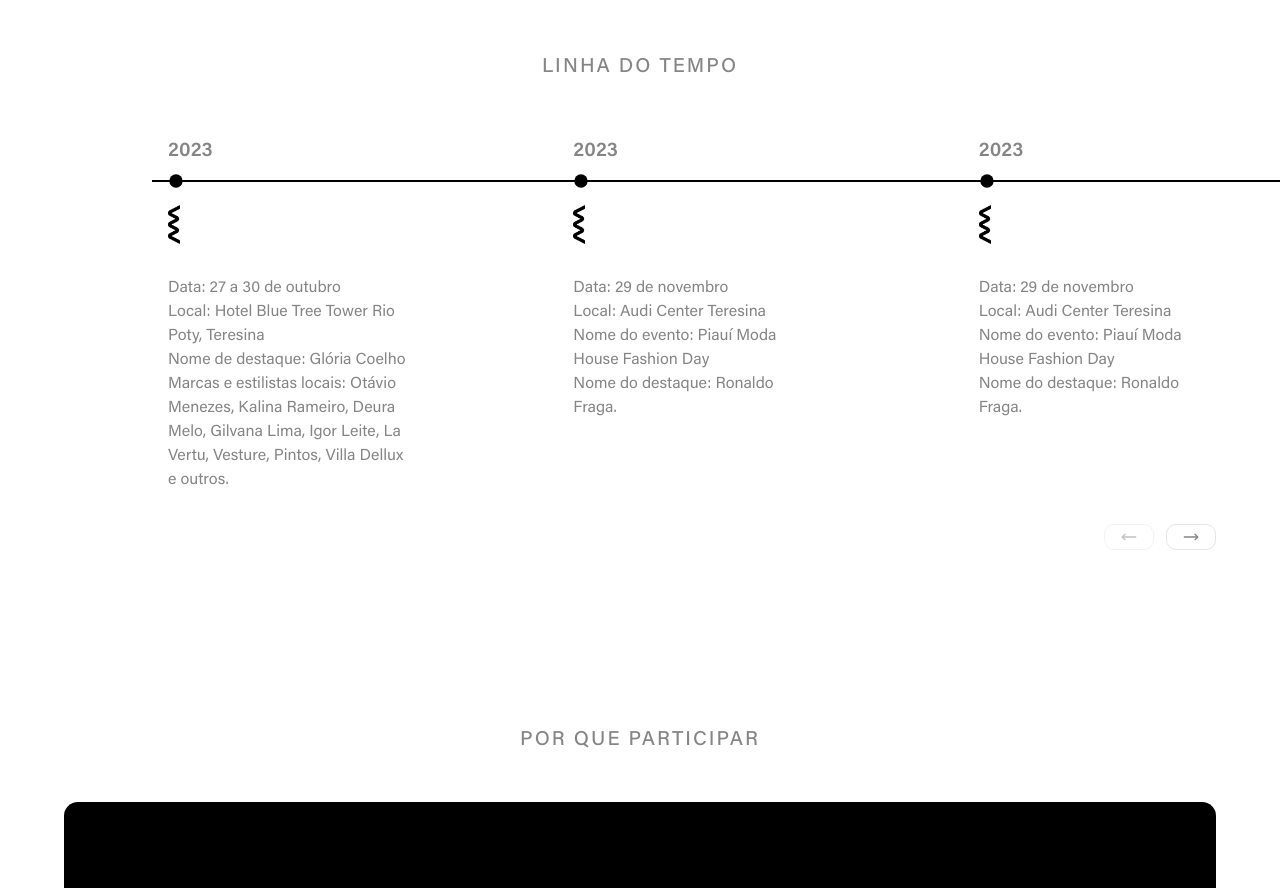
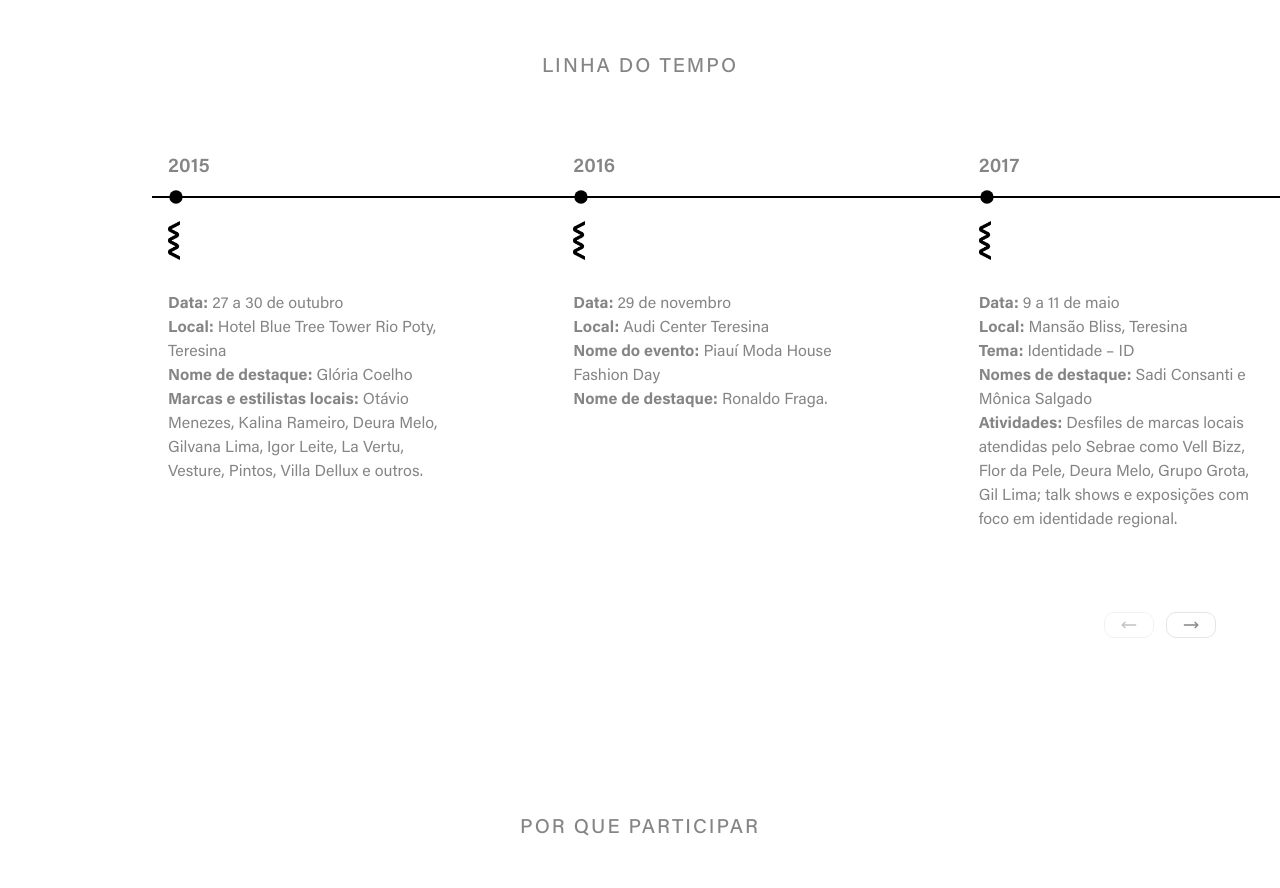
Before and after one commit to Act962/piaui-moda-house, a Next.js app: page / in a window 1280 px wide. Shown: the part 2920-3808 px from the top of the page. Built offline with nearby package versions, Linux system fonts and the light colour scheme.

Commit message:
Set info timeline

```diff
--- a/src/templates/home/sections/faq-section/faq-section.tsx
+++ b/src/templates/home/sections/faq-section/faq-section.tsx
@@ -1,29 +1,28 @@
 import { ItemHorizontal, ItemVertical } from "./item";
 
 const reasons = [
-  {
-    title: "Para marcas e designers",
-    description:
-      "Conexão com novos públicos, presença em mercados estratégicos e valorização da moda local.",
-  },
   {
     title: "Para Marcas e Designers",
     description:
       "Conexão com novos públicos, presença em mercados estratégicos e valorização da moda local.",
   },
   {
-    title: "Para Marcas e Designers",
+    title: "Para empresários, empreendedores e investidores",
     description:
-      "Conexão com novos públicos, presença em mercados estratégicos e valorização da moda local.",
+      "Alinhamento com os valores de inovação, diversidade e responsabilidade cultural.",
+  },
+  {
+    title: "Para os estudantes de moda",
+    description: "Acesso gratuito à cultura, à moda e a experiências únicas.",
   },
 ];
 
 const legacy = [
   {
-    description: "Geração de renda e visibilidade para criadores locais.",
+    description: "Geração de renda e visibilidade para criadores locais",
   },
   {
-    description: "Incentivo ao empreendedorismo e à inovação.",
+    description: "Incentivo ao empreendedorismo e à inovação",
   },
   {
     description:
--- a/src/templates/home/sections/schedule-section/schedule-section.tsx
+++ b/src/templates/home/sections/schedule-section/schedule-section.tsx
@@ -11,7 +11,7 @@ const schedules = [
     date: "30 de outubro",
     location: "Teresina - PI",
     description:
-      "Formação | Teresina Desfile de lançamento na capital com o melhor da moda regional.",
+      "Desfile de lançamento na capital com o melhor da moda regional.",
   },
   {
     date: "03 de novembro",
--- a/src/templates/home/sections/timeline-section/timeline-section.tsx
+++ b/src/templates/home/sections/timeline-section/timeline-section.tsx
@@ -3,34 +3,49 @@ import { Timeline } from "./timeline";
 
 const timeline = [
   {
-    date: "2023",
+    date: "2015",
     description:
-      "Data: 27 a 30 de outubro\nLocal: Hotel Blue Tree Tower Rio Poty, Teresina\nNome de destaque: Glória Coelho\nMarcas e estilistas locais: Otávio Menezes, Kalina Rameiro, Deura Melo, Gilvana Lima, Igor Leite, La Vertu, Vesture, Pintos, Villa Dellux e outros.",
+      "**Data:** 27 a 30 de outubro\n**Local:** Hotel Blue Tree Tower Rio Poty, Teresina\n**Nome de destaque:** Glória Coelho\n**Marcas e estilistas locais:** Otávio Menezes, Kalina Rameiro, Deura Melo, Gilvana Lima, Igor Leite, La Vertu, Vesture, Pintos, Villa Dellux e outros.",
+  },
+  {
+    date: "2016",
+    description:
+      "**Data:** 29 de novembro\n**Local:** Audi Center Teresina\n**Nome do evento:** Piauí Moda House Fashion Day\n**Nome de destaque:** Ronaldo Fraga.",
+  },
+  {
+    date: "2017",
+    description:
+      "**Data:** 9 a 11 de maio\n**Local:** Mansão Bliss, Teresina\n**Tema:** Identidade – ID\n**Nomes de destaque:** Sadi Consanti e Mônica Salgado\n**Atividades:** Desfiles de marcas locais atendidas pelo Sebrae como Vell Bizz, Flor da Pele, Deura Melo, Grupo Grota, Gil Lima; talk shows e exposições com foco em identidade regional.",
+  },
+  {
+    date: "2018",
+    description:
+      "**Data:** 8 a 10 de maio\n**Local:** Espaço Bliss – Favorito Buffet\n**Tema:** Essência – Natural é ser\n**Nomes de destaque:** Dudu Bertholini, Marzio Fiorini e Felipe Moreira\n**Destaques:** Desfile de estudantes da UFPI e comunidades de matriz africana; participação de marcas regionais e nacionais.",
+  },
+  {
+    date: "2019",
+    description:
+      "**Data:** 14 a 16 de maio\n**Local:** Bliss – Favorito Buffet, Teresina\n**Tema:** Nova Era – Viva o novo tempo da moda\n**Nomes de destaque:** Eric Gutmann, Simone Rech, Amir Slama, Renata Abranchs.",
+  },
+  {
+    date: "2020",
+    description:
+      "**Data:** 13 de dezembro\n**Formato:** Edição online – Piauí Moda House On\n**Destaque:** Desfiles com transmissão ao vivo por múltiplas plataformas devido à pandemia.\n**Obs:** Em junho do mesmo ano ocorreu também o PMH Fashion Line como parte da nova fase digital, com transmissão ao vivo para rádio e TV. Nomes como o de Dani Dornellas foram destaque.",
+  },
+  {
+    date: "2022",
+    description:
+      "**Data:** 14 e 15 de junho\n**Local:** Centro de Convenções de Teresina\n**Tema:** Conexões\n**Nomes de destaque:** Arlindo Grund, Flávia Aranha, Eduardo Cezário\n**Foco:** Negócios, desfiles e networking.",
   },
   {
     date: "2023",
     description:
-      "Data: 29 de novembro\nLocal: Audi Center Teresina\nNome do evento: Piauí Moda House Fashion Day\nNome do destaque: Ronaldo Fraga.",
+      "**Data:** 22 a 24 de agosto\n**Local:** Centro de Convenções de Teresina\n**Tema:** Movimento\n**Nomes de destaque:** Natalia Beauty, Isa Silva, Charllene Oliveira.",
   },
   {
-    date: "2023",
+    date: "2024",
     description:
-      "Data: 29 de novembro\nLocal: Audi Center Teresina\nNome do evento: Piauí Moda House Fashion Day\nNome do destaque: Ronaldo Fraga.",
-  },
-  {
-    date: "2023",
-    description:
-      "Data: 29 de novembro\nLocal: Audi Center Teresina\nNome do evento: Piauí Moda House Fashion Day\nNome do destaque: Ronaldo Fraga.",
-  },
-  {
-    date: "2023",
-    description:
-      "Data: 29 de novembro\nLocal: Audi Center Teresina\nNome do evento: Piauí Moda House Fashion Day\nNome do destaque: Ronaldo Fraga.",
-  },
-  {
-    date: "2023",
-    description:
-      "Data: 29 de novembro\nLocal: Audi Center Teresina\nNome do evento: Piauí Moda House Fashion Day\nNome do destaque: Ronaldo Fraga.",
+      "**Data:** 21 e 22 de agosto\n**Local:** Centro de Convenções de Teresina\n**Tema:** Originalidade\n**Nomes de destaque:** Mônica Salgado, Dani Falcão, Tatiane Alves.",
   },
 ];
 
@@ -41,7 +56,7 @@ export default function TimelineSection() {
         Linha do Tempo
       </h2>
 
-      <Timeline items={timeline} className="mt-14" />
+      <Timeline items={timeline} className="mt-18" />
     </section>
   );
 }
--- a/src/templates/home/sections/timeline-section/timeline.tsx
+++ b/src/templates/home/sections/timeline-section/timeline.tsx
@@ -60,9 +60,18 @@ export function Timeline({ items, className, ...props }: TimeLineProps) {
                 className="object-cover ml-4 mt-4"
               />
 
-              <p className="mt-8 whitespace-pre-line w-60 md:70 text-sm md:text-base ml-4">
+              {/* <p className="mt-8 whitespace-pre-line w-60 md:70 text-sm md:text-base ml-4">
                 {item.description}
-              </p>
+              </p> */}
+              <p
+                className="mt-8 whitespace-pre-line w-60 md:w-70 text-sm md:text-base ml-4"
+                dangerouslySetInnerHTML={{
+                  __html: item.description.replace(
+                    /\*\*(.*?)\*\*/g,
+                    "<strong>$1</strong>"
+                  ),
+                }}
+              />
             </li>
           ))}
         </ol>
```
